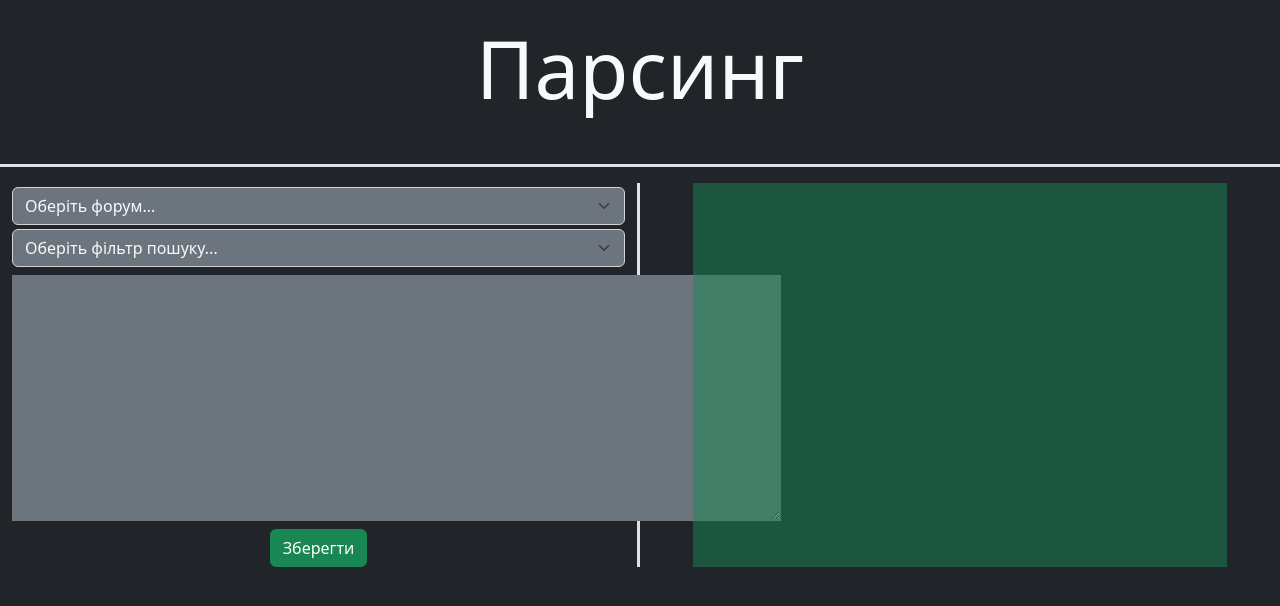
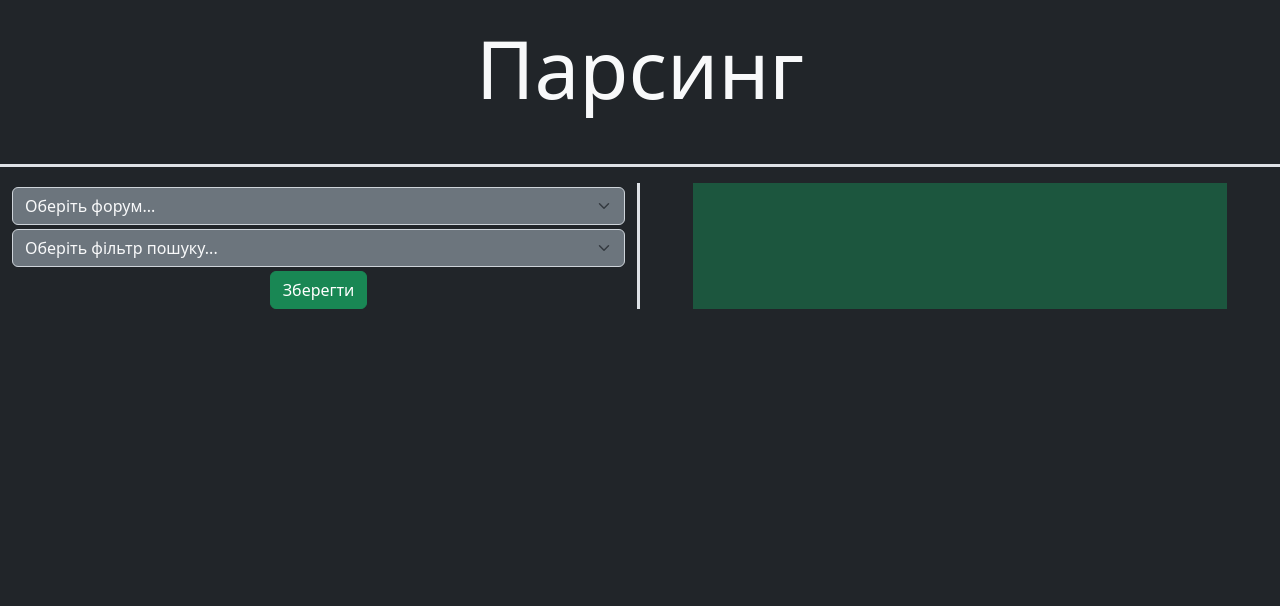
Before and after one commit to KinKinoV/Parser, a Django app: page /parsing/ in a window 1280 px wide. Shown: the part 58-664 px from the top of the page. Run offline with Django 4.2, Linux system fonts and the light colour scheme; data comes from the database, SQL or seed files in the repository; data that the repository does not hold is empty; parts of the project's set-up code (start-up, migrations or seed data) failed here and were passed over.

Commit message:
[v2.0_feature/parser.py_better_search] Now requires less input from the user to start forum parse

```diff
--- a/parser/templates/parser/partials/parsingForm.html
+++ b/parser/templates/parser/partials/parsingForm.html
@@ -12,8 +12,8 @@
         <option value="{{filter}}">{{filter}}</option>
         {% endfor %}
     </select>
-    <textarea name="linksToParse" id="linksToParse" cols="81" rows="10" class="row mx-auto my-2 bg-secondary text-light" required></textarea>
+    {% comment %} <textarea name="linksToParse" id="linksToParse" cols="81" rows="10" class="row mx-auto my-2 bg-secondary text-light" required></textarea> {% endcomment %}
     <div class="col-12 text-center px-4">
-        <input type="button" class="btn btn-success" value="Зберегти" hx-post="/start_parse/" hx-target="#parseLinks" hx-swap="outerHTML">
+        <input type="button" class="btn btn-success" value="Зберегти" hx-post="{% url 'startParse' %}" hx-target="#parseLinks" hx-swap="outerHTML">
     </div>
 </form>
```
